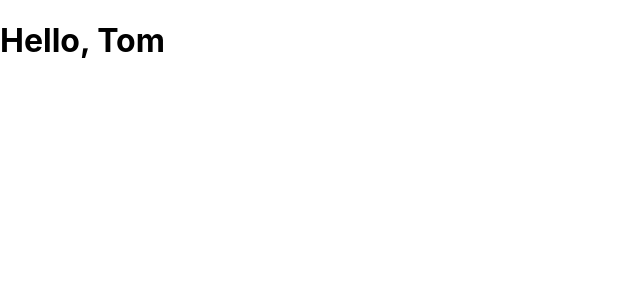
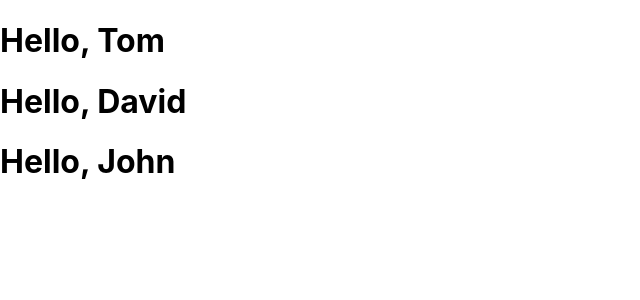
Before and after one commit to hyuraku/react_learning, a React (Create React App) app in the folder document/: page / in a window 1280 px wide. Shown: the top 300 px of the page, without its empty margins (0-640 px from the left). Built offline with nearby package versions, Linux system fonts and the light colour scheme.

Commit message:
add components

```diff
--- a/document/src/App.js
+++ b/document/src/App.js
@@ -6,7 +6,11 @@ function Welcome(props){
 }
 
 const element = (
+  <div>
     <Welcome name="Tom"/>
+    <Welcome name="David"/>
+    <Welcome name="John"/>
+  </div>
 );
 
 function App() {
```
